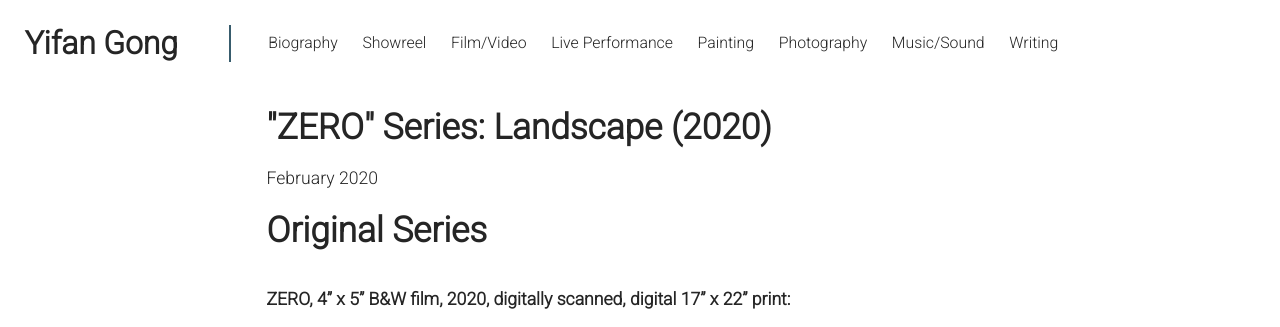
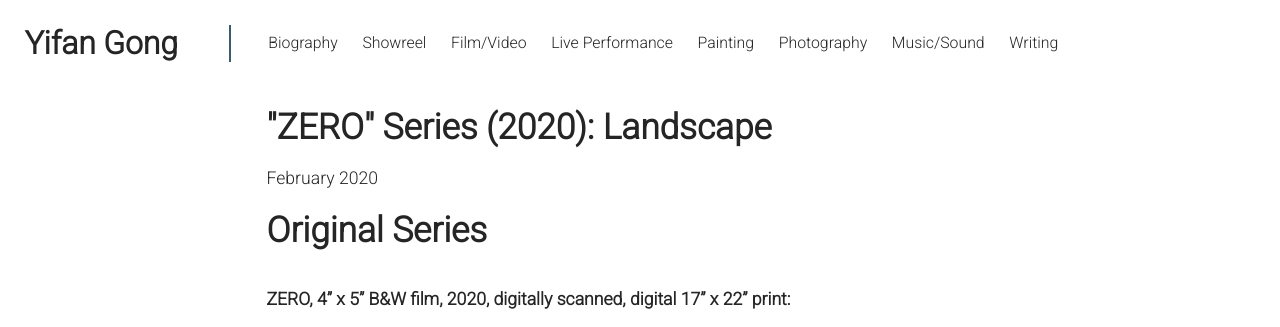
Before and after one commit to casperleerink/yifan-gong, a Gatsby site: page /photographs/landscape-borderline-2020 in a window 1280 px wide. Shown: the top 327 px of the page. Built offline with nearby package versions, Linux system fonts and the light colour scheme; Gatsby itself is replaced by a stand-in of ours.

Commit message:
Update Photography “landscape-borderline-2020”

```diff
--- a/src/pages/photographs/landscape-borderline-2020.md
+++ b/src/pages/photographs/landscape-borderline-2020.md
@@ -1,6 +1,6 @@
 ---
 templateKey: work-page
-title: '"ZERO" Series: Landscape (2020)'
+title: '"ZERO" Series (2020): Landscape '
 date: 2020-02-13T16:00:00.000Z
 image: /assets/picture1.jpg
 ---
```
